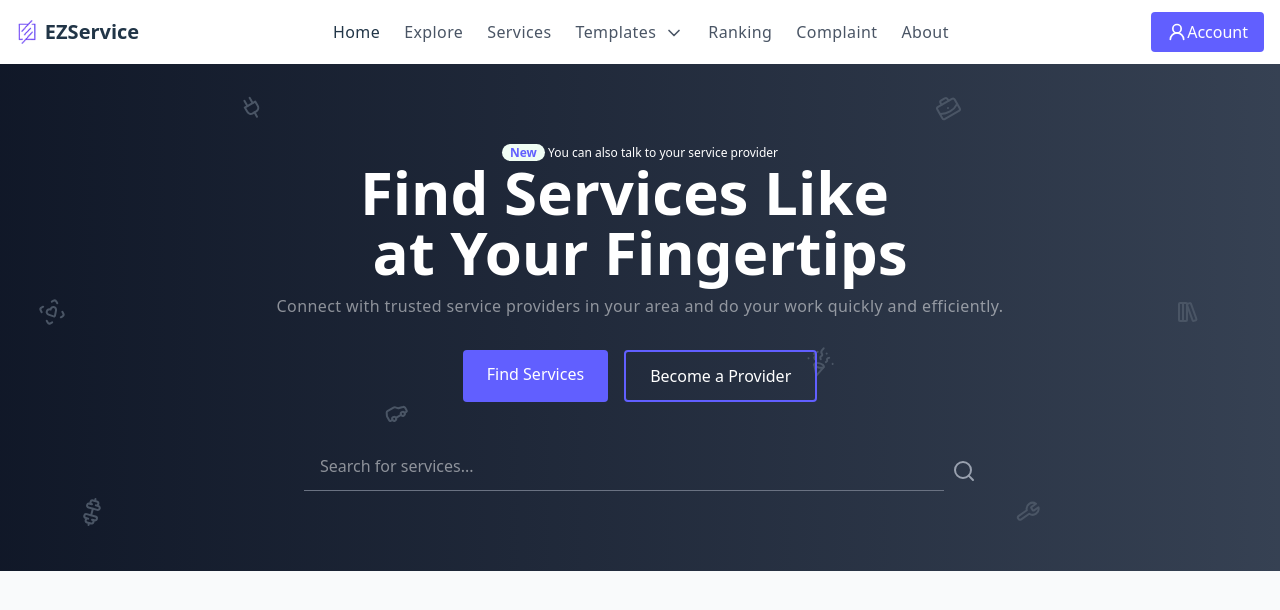
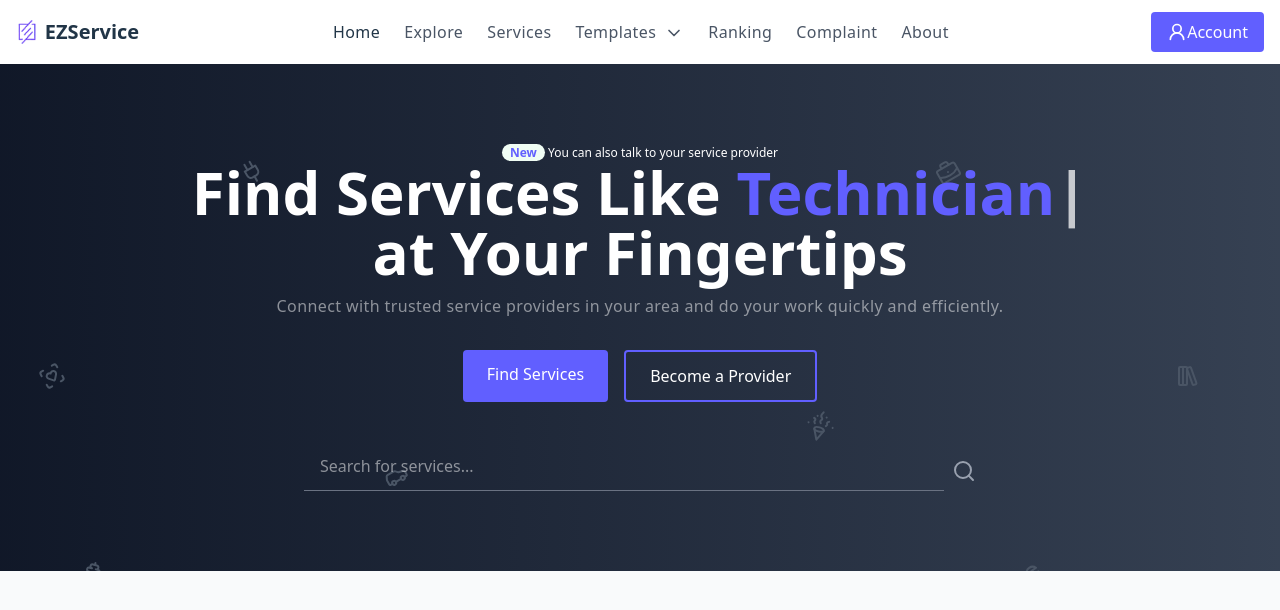
Before and after one commit to NIRMAL-PRAJAPATI/EZService, a React (Vite) app in the folder frontend/: page / in a window 1280 px wide. Shown: the top 610 px of the page. Built offline with nearby package versions, Linux system fonts and the light colour scheme.

Commit message:
Enhance HeroSection component: add typing effect for service roles, improve layout and styling, and update content structure for better user engagement

```diff
--- a/frontend/src/components/Home/HeroSection.jsx
+++ b/frontend/src/components/Home/HeroSection.jsx
@@ -1,4 +1,4 @@
-import React from 'react';
+import React, { useState } from 'react';
 import {
   Plug,
   LibraryBig,
@@ -12,8 +12,51 @@ import {
 } from 'lucide-react';
 
 const Hero = () => {
+  const messages = [
+    'Mechenic',
+    'Technician',
+    'Laboure',
+    'Electrician',
+    'Trainer',
+    'Servant',
+  ];
+
+  const [displayText, setDisplayText] = useState('');
+  const [messageIndex, setMessageIndex] = useState(0);
+  const [charIndex, setCharIndex] = useState(0);
+  const [isDeleting, setIsDeleting] = useState(false);
+
+  // Typing effect loop
+  React.useLayoutEffect(() => {
+    const currentMessage = messages[messageIndex];
+    let timeout;
+
+    if (!isDeleting && charIndex < currentMessage.length) {
+      timeout = setTimeout(() => {
+        setDisplayText(currentMessage.substring(0, charIndex + 1));
+        setCharIndex((prev) => prev + 1);
+      }, 120);
+    } else if (isDeleting && charIndex > 0) {
+      timeout = setTimeout(() => {
+        setDisplayText(currentMessage.substring(0, charIndex - 1));
+        setCharIndex((prev) => prev - 1);
+      }, 90);
+    } else {
+      timeout = setTimeout(() => {
+        if (!isDeleting) {
+          setIsDeleting(true);
+        } else {
+          setIsDeleting(false);
+          setMessageIndex((prev) => (prev + 1) % messages.length);
+        }
+      }, 1000);
+    }
+
+    return () => clearTimeout(timeout);
+  }, [charIndex, isDeleting, messageIndex]);
+
   return (
-    <section className="bg-gradient-to-r from-gray-900 to-gray-700 py-20 text-white py-20">
+    <section className="!w-screen bg-gradient-to-r from-gray-900 to-gray-700 text-white py-20 overflow-hidden m-0 p-0 relative">
       {/* Floating icons */}
       <div className="text-gray-600">
         <Plug className="absolute top-24 left-60 rotate-[330deg] z-0" />
@@ -26,7 +69,7 @@ const Hero = () => {
         <PartyPopper className="absolute top-[350px] right-[35%] rotate-[330deg] z-0" />
       </div>
 
-      {/* Full-width content */}
+      {/* Main Content */}
       <div className="container mx-auto px-4 z-10 relative z-0">
         <div className="max-w-6xl mx-auto text-center">
           <div className="text-[12px]">
@@ -40,8 +83,8 @@ const Hero = () => {
             <p className="flex lg:block flex-col">
               Find Services Like{' '}
               <span>
-                <span id="text" className="text-indigo-500"></span>
-                <span>&nbsp;</span>
+                <span className="text-indigo-500">{displayText}</span>
+                <span className="animate-pulse">|</span>
               </span>
             </p>
             <p>at Your Fingertips</p>
@@ -66,8 +109,8 @@ const Hero = () => {
             </a>
           </div>
 
-          <div className="flex justify-center">
-            <div className="w-full max-w-2xl flex gap-2">
+          <div className="max-w-2xl mx-auto">
+            <div className="flex gap-2">
               <input
                 type="text"
                 placeholder="Search for services..."
```
